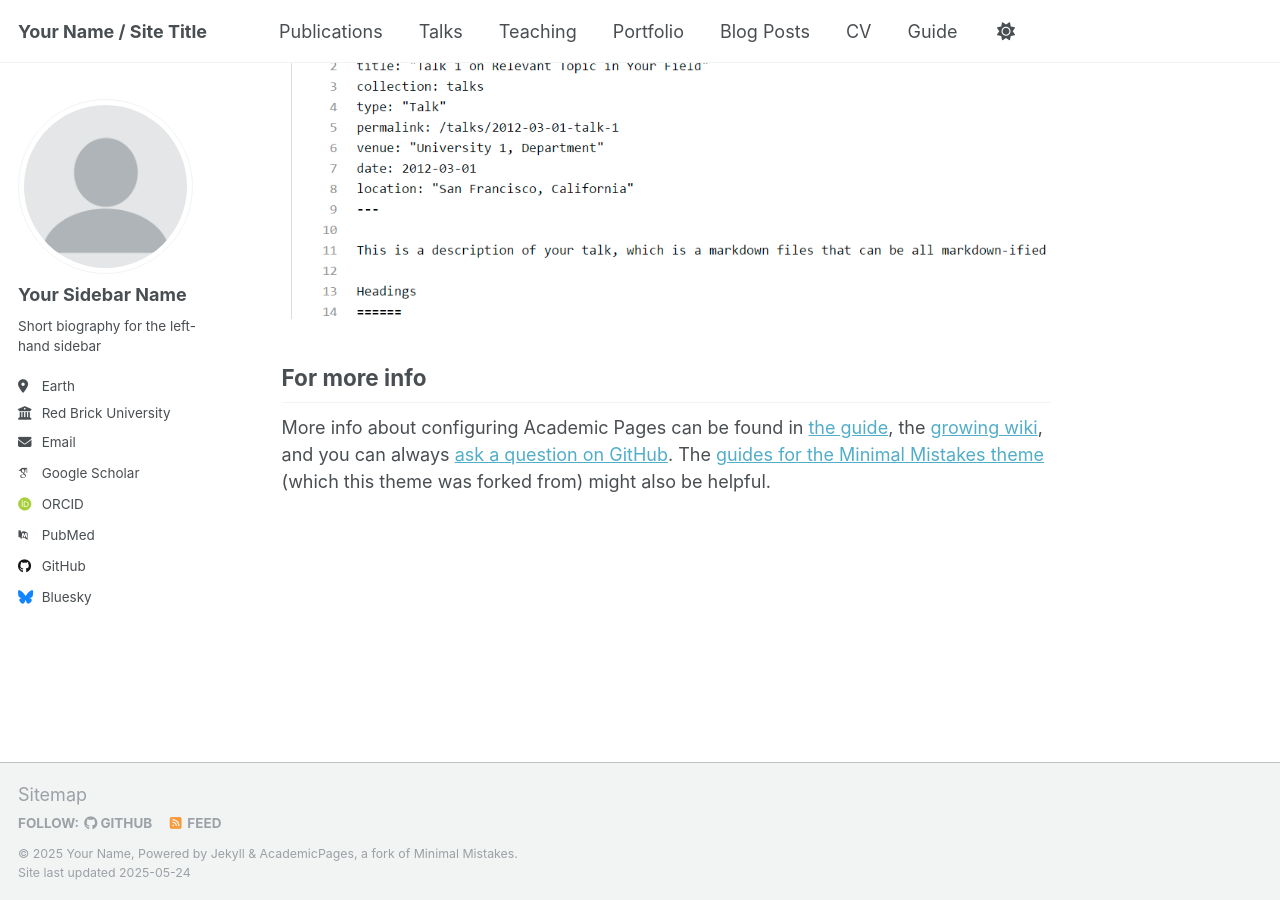
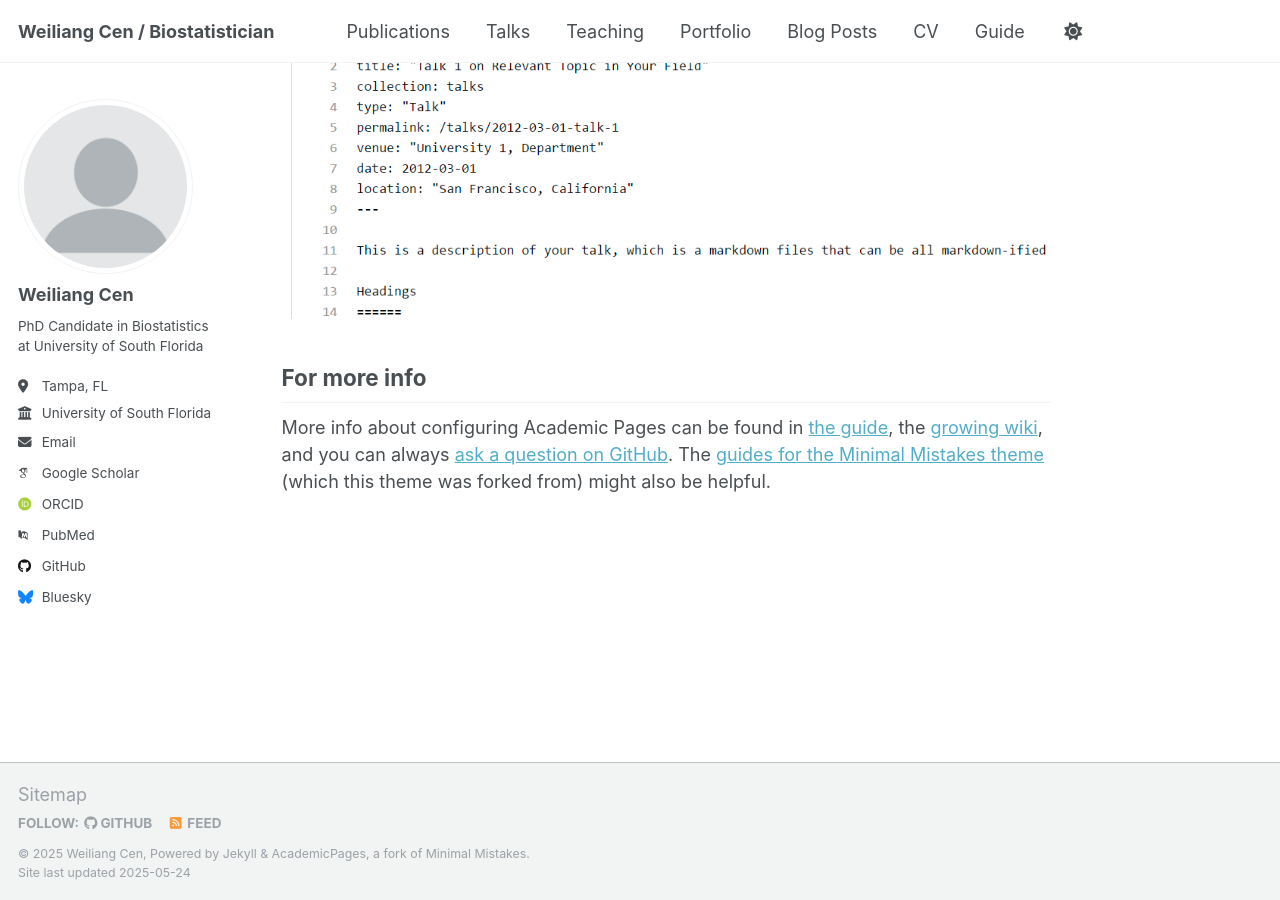
Before and after one commit to w-cen/w-cen.github.io, a Jekyll site: the page built from _pages/about.md, in a window 1280 px wide and 900 px high, scrolled down 2636 px. Built offline with Jekyll 4.4.1, drawn with Linux system fonts in a browser that asks for light colours; some web fonts are replaced.

Commit message:
Update _config.yml

```diff
--- a/_config.yml
+++ b/_config.yml
@@ -7,29 +7,27 @@
 # server process.
 
 # Basic Site Settings
-locale                   : "en-US"
-site_theme               : "default"
-title                    : "Your Name / Site Title"
-title_separator          : "-"
-name                     : &name "Your Name"
-description              : &description "personal description"
-url                      : https://academicpages.github.io # the base hostname & protocol for your site e.g. "https://[your GitHub username].github.io" or if you already have some other page hosted on Github then use "https://[your GitHub username].github.io/[Your Repo Name]"
-baseurl                  : "" # the subpath of your site, e.g. "/blog"
-repository               : "academicpages/academicpages.github.io"
+# Basic Site Settings
+locale: "en-US"
+site_theme: "default"
+title: "Weiliang Cen / Biostatistician"
+title_separator: "-"
+name: "Weiliang Cen"
+description: "PhD Candidate"
+url: "https://w-cen.github.io"
+baseurl: ""
+repository: "w-cen/w-cen.github.io"
 
-# Site Author - The following control what appear as part of the author content on the side bar.
-#               If a field is blank the icon and link will not appear, otherwise it will be shown.
-#               Additional customization can be done by editing /_includes/author-profile.html
+# Site Author
 author:
-  # Biographic information
-  avatar           : "profile.png"
-  name             : "Your Sidebar Name"
-  pronouns         : # example: "she/her"
-  bio              : "Short biography for the left-hand sidebar"
-  location         : "Earth"
-  employer         : "Red Brick University"
-  uri              : # URL
-  email            : "none@example.org"
+  avatar         : "profile.png"
+  name           : "Weiliang Cen"
+  pronouns       : # optional, e.g., "he/him"
+  bio            : "PhD Candidate in Biostatistics at University of South Florida"
+  location       : "Tampa, FL"
+  employer       : "University of South Florida"
+  uri            : # optional personal website or profile URL
+  email          : "wcen@usf.edu"
 
   # Academic websites
   academia         : # URL
```
